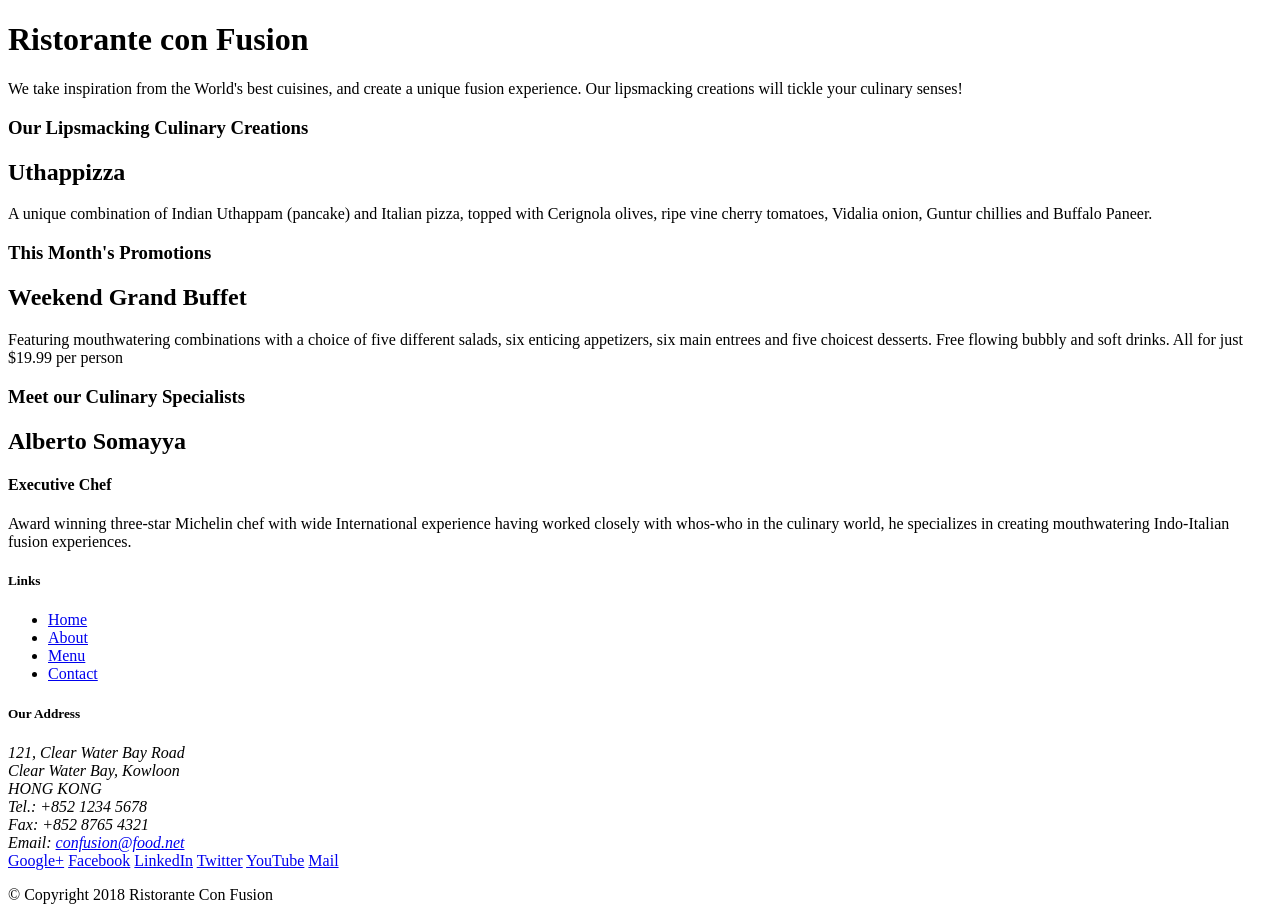
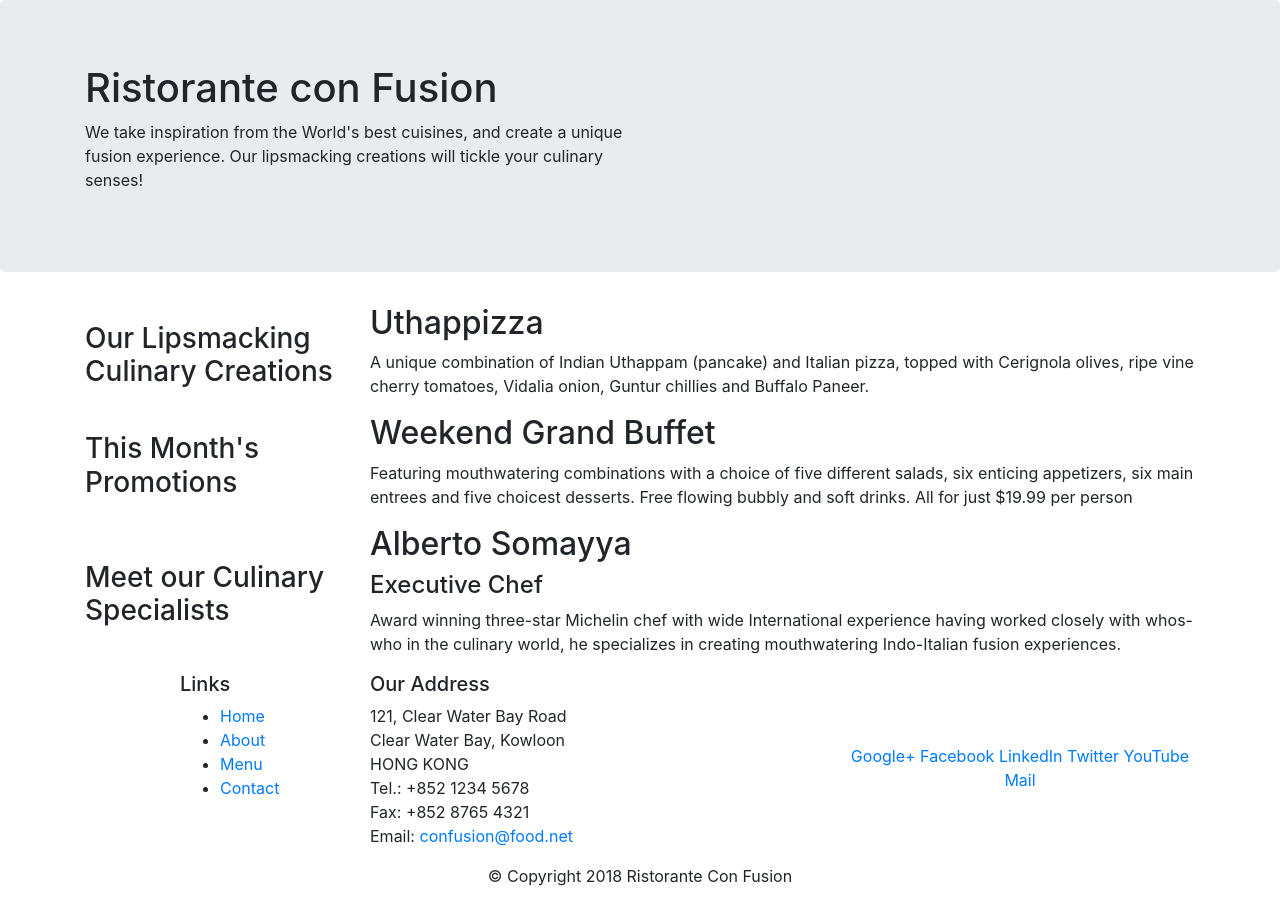
Before and after one commit to DaoNguyenPhuongAnh/git-test, a website: page index.html in a window 1280 px wide. Drawn offline with nearby package versions, Linux system fonts and the light colour scheme.

Commit message:
first commit

```diff
--- a/index.html
+++ b/index.html
@@ -1,63 +1,91 @@
 <!DOCTYPE html>
 <html lang="en">
+  <head>
+    <!-- Required meta tags always come first -->
+    <meta charset="utf-8" />
+    <meta
+      name="viewport"
+      content="width=device-width, initial-scale=1, shrink-to-fit=no"
+    />
+    <meta http-equiv="x-ua-compatible" content="ie=edge" />
+    <title>Ristorante Con Fusion</title>
+    <!-- Bootstrap CSS -->
+    <link
+      rel="stylesheet"
+      href="node_modules/bootstrap/dist/css/bootstrap.min.css"
+    />
+    <link rel="stylesheet" href="css/style.css">
 
-<head>
-    <title>Ristorante Con Fusion</title>
   </head>
 
   <body>
-
-    <header>
-        <div>
-            <div>
-                <div>
+    <header class="jumbotron">
+      <div class="container">
+        <div class="row row-header">
+          <div class="col-12 col-sm-6">
             <h1>Ristorante con Fusion</h1>
-                    <p>We take inspiration from the World's best cuisines, and create a unique fusion experience. Our lipsmacking creations will tickle your culinary senses!</p>
+            <p>
+              We take inspiration from the World's best cuisines, and create a
+              unique fusion experience. Our lipsmacking creations will tickle
+              your culinary senses!
+            </p>
           </div>
-                <div>
-                </div>
+          <div class="col-12 col-sm"></div>
         </div>
       </div>
     </header>
 
-    <div>
-        <div>
-            <div>
+    <div class="container">
+      <div class="row row-content align-items-center">
+        <div class="col-12 col-sm-4 col-md-3">
           <h3>Our Lipsmacking Culinary Creations</h3>
         </div>
-            <div>
+        <div class="col col-sm col-md">
           <h2>Uthappizza</h2>
-                <p>A unique combination of Indian Uthappam (pancake) and Italian pizza, topped with Cerignola olives, ripe vine cherry tomatoes, Vidalia onion, Guntur chillies and Buffalo Paneer.</p>
+          <p>
+            A unique combination of Indian Uthappam (pancake) and Italian pizza,
+            topped with Cerignola olives, ripe vine cherry tomatoes, Vidalia
+            onion, Guntur chillies and Buffalo Paneer.
+          </p>
         </div>
       </div>
 
-
-        <div>
-            <div>
+      <div class="row row-content align-items-center">
+        <div class="col-12 col-sm-4 col-md-3">
           <h3>This Month's Promotions</h3>
         </div>
-            <div>
+        <div class="col col-sm col-md">
           <h2>Weekend Grand Buffet</h2>
-                <p>Featuring mouthwatering combinations with a choice of five different salads, six enticing appetizers, six main entrees and five choicest desserts. Free flowing bubbly and soft drinks. All for just $19.99 per person </p>
+          <p>
+            Featuring mouthwatering combinations with a choice of five different
+            salads, six enticing appetizers, six main entrees and five choicest
+            desserts. Free flowing bubbly and soft drinks. All for just $19.99
+            per person
+          </p>
         </div>
       </div>
 
-        <div>
-            <div>
+      <div class="row row-content align-items-center">
+        <div class="col-12 col-sm-4 col-md-3">
           <h3>Meet our Culinary Specialists</h3>
         </div>
-            <div>
+        <div class="col col-sm col-md">
           <h2>Alberto Somayya</h2>
           <h4>Executive Chef</h4>
-                <p>Award winning three-star Michelin chef with wide International experience having worked closely with whos-who in the culinary world, he specializes in creating mouthwatering Indo-Italian fusion experiences. </p>
+          <p>
+            Award winning three-star Michelin chef with wide International
+            experience having worked closely with whos-who in the culinary
+            world, he specializes in creating mouthwatering Indo-Italian fusion
+            experiences.
+          </p>
         </div>
       </div>
     </div>
 
-    <footer>
-        <div>
-            <div>
-                <div>
+    <footer class="footer">
+      <div class="container">
+        <div class="row">
+          <div class="col-4 offset-1 col-sm-2">
             <h5>Links</h5>
             <ul>
               <li><a href="#">Home</a></li>
@@ -66,19 +94,19 @@
               <li><a href="#">Contact</a></li>
             </ul>
           </div>
-                <div>
+          <div class="col-7 col-sm-5">
             <h5>Our Address</h5>
             <address>
-		              121, Clear Water Bay Road<br>
-		              Clear Water Bay, Kowloon<br>
-		              HONG KONG<br>
-		              Tel.: +852 1234 5678<br>
-		              Fax: +852 8765 4321<br>
+              121, Clear Water Bay Road<br />
+              Clear Water Bay, Kowloon<br />
+              HONG KONG<br />
+              Tel.: +852 1234 5678<br />
+              Fax: +852 8765 4321<br />
               Email: <a href="mailto:confusion@food.net">confusion@food.net</a>
             </address>
           </div>
-                <div>
-                    <div>
+          <div class="col-12 col-sm-4 align-self-center">
+            <div class="text-center">
               <a href="http://google.com/+">Google+</a>
               <a href="http://www.facebook.com/profile.php?id=">Facebook</a>
               <a href="http://www.linkedin.com/in/">LinkedIn</a>
@@ -88,14 +116,15 @@
             </div>
           </div>
         </div>
-           <div>
-                <div>
+        <div class="row justify-content-center">
+          <div class="col-auto">
             <p>© Copyright 2018 Ristorante Con Fusion</p>
           </div>
         </div>
       </div>
     </footer>
-
+    <script src="node_modules/jquery/dist/jquery.slim.min.js"></script>
+    <script src="node_modules/popper.js/dist/umd/popper.min.js"></script>
+    <script src="node_modules/bootstrap/dist/js/bootstrap.min.js"></script>
   </body>
-
 </html>
```
Also changed, not shown: css/style.css (renamed from css/css.html), 1 other file. Lines whose indentation alone changed are shown as unchanged.
